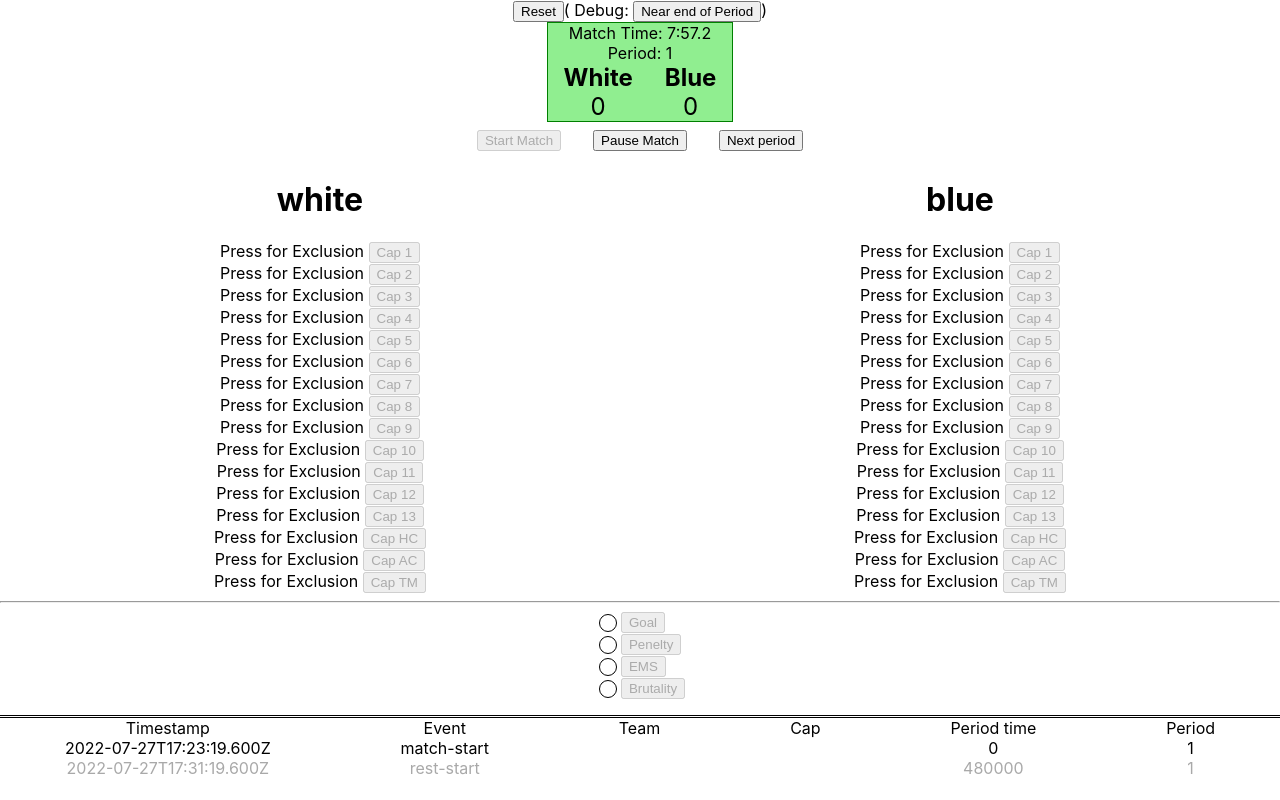
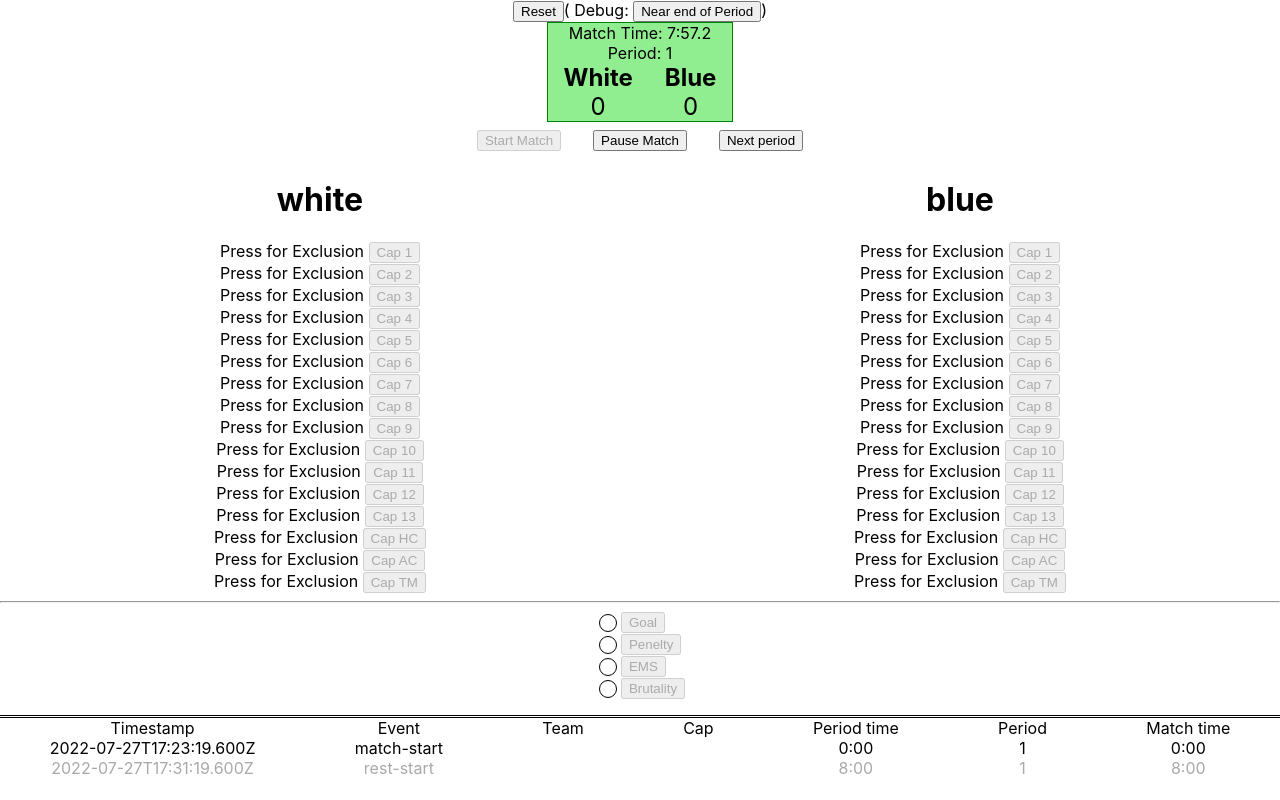
Before and after one commit to thecodeite/water-polo-scoreboard, a React (Create React App) app: page / in a window 1280 px wide. Both pictures are taken after a click on the button "Start Match". Built offline with nearby package versions, Linux system fonts and the light colour scheme.

Commit message:
add matchTime back in as total match time

```diff
--- a/src/components/EventLog.scss
+++ b/src/components/EventLog.scss
@@ -2,7 +2,6 @@
   margin-top: 16px;
   border-top: 3px double black;
   display: grid;
-  grid-template-columns: repeat(6, auto);
 
   .v {
     color: darkgrey;
--- a/src/components/EventLog.tsx
+++ b/src/components/EventLog.tsx
@@ -2,23 +2,34 @@ import React from 'react';
 
 import './EventLog.scss';
 
+function formatTime(ms: number) {
+  const mins = Math.floor(ms / 60000);
+  const seconds = Math.floor((ms % 60000) / 1000)
+    .toString()
+    .padStart(2, '0');
+
+  return `${mins}:${seconds}`;
+}
+
 export function EventLog({ events }: { events: GameEventWithMatchTime[] }) {
   return (
-    <div className="EventLog">
+    <div className="EventLog" style={{ gridTemplateColumns: 'repeat(7, auto)' }}>
       <div>Timestamp</div>
       <div>Event</div>
       <div>Team</div>
       <div>Cap</div>
       <div>Period time</div>
       <div>Period</div>
+      <div>Match time</div>
       {events.map((event) => (
         <React.Fragment key={event.id}>
           <div className={event.isVirtual ? 'v' : undefined}>{new Date(event.timestamp).toISOString()}</div>
           <div className={event.isVirtual ? 'v' : undefined}>{event.name}</div>
           <div className={event.isVirtual ? 'v' : undefined}>{event.team}</div>
           <div className={event.isVirtual ? 'v' : undefined}>{event.cap}</div>
-          <div className={event.isVirtual ? 'v' : undefined}>{event.periodTime}</div>
-          <div className={event.isVirtual ? 'v' : undefined}>{event.period}</div>
+          <div className={event.isVirtual ? 'v' : undefined}>{formatTime(event.periodTime)}</div>
+          <div className={event.isVirtual ? 'v' : undefined}>{event.period + 1}</div>
+          <div className={event.isVirtual ? 'v' : undefined}>{formatTime(event.matchTime)}</div>
         </React.Fragment>
       ))}
     </div>
--- a/src/components/ScorerScreen.tsx
+++ b/src/components/ScorerScreen.tsx
@@ -2,43 +2,66 @@ import React, { useEffect, useState } from 'react';
 import { stamp } from '../events';
 import './ScorerScreen.scss';
 
+interface Times {
+  periodClock: number;
+  restClock: number;
+  exclusionClock: number;
+}
+
+export function calcTimes(timeBeforePause: number, unPausedAt: number | undefined): Times {
+  const clockDelta = unPausedAt ? stamp() - unPausedAt : 0;
+  const clock = timeBeforePause + clockDelta;
+  const timeLeftSigned = 8 * 60 * 1000 - clock;
+
+  return {
+    periodClock: timeLeftSigned > 0 ? timeLeftSigned : 0,
+    restClock: timeLeftSigned < 0 ? -timeLeftSigned : 0,
+    exclusionClock: timeLeftSigned > 0 ? clock : 8 * 60 * 1000,
+  };
+}
+
 export function ScorerScreen({ globalState }: { globalState: GlobalState }) {
   const { timeBeforePause, unPausedAt, period } = globalState;
-  const [clock, setClock] = useState(timeBeforePause);
+  const [{ periodClock, restClock, exclusionClock }, setClock] = useState(calcTimes(timeBeforePause, unPausedAt));
 
   useEffect(() => {
-    setClock(timeBeforePause);
+    setClock(calcTimes(timeBeforePause, unPausedAt));
     const h = setInterval(() => {
-      const running = unPausedAt ? stamp() - unPausedAt : 0;
-      console.log('unPausedAt, timeBeforePause , running:', unPausedAt, timeBeforePause, running);
-      setClock(timeBeforePause + running);
+      setClock(calcTimes(timeBeforePause, unPausedAt));
     }, 50);
 
     return () => clearInterval(h);
   }, [timeBeforePause, unPausedAt]);
 
-  let timeLeftSigned = 8 * 60 * 1000 - clock;
-  const inRest = timeLeftSigned < 0;
-  if (timeLeftSigned < -2 * 60 * 1000) {
-    timeLeftSigned = -2 * 60 * 1000;
-  }
-  const timeLeft = Math.abs(timeLeftSigned);
-  const minutes = Math.floor(timeLeft / 60000).toString();
-  const seconds = Math.floor((timeLeft % 60000) / 1000)
-    .toString()
-    .padStart(2, '0');
-  const tenths = Math.floor((timeLeft % 1000) / 100).toString();
+  const tl = {
+    minutes: Math.floor(periodClock / 60000).toString(),
+    seconds: Math.floor((periodClock % 60000) / 1000)
+      .toString()
+      .padStart(2, '0'),
+    tenths: Math.floor((periodClock % 1000) / 100).toString(),
+  };
 
+  const rt = {
+    minutes: Math.floor(restClock / 60000).toString(),
+    seconds: Math.floor((restClock % 60000) / 1000)
+      .toString()
+      .padStart(2, '0'),
+    tenths: Math.floor((restClock % 1000) / 100).toString(),
+  };
   return (
     <div className="ScorerScreen">
       <div>
-        Match Time: {minutes}:{seconds}.{tenths}
+        Match Time: {tl.minutes}:{tl.seconds}.{tl.tenths}
       </div>
-      {inRest ? <div>Rest</div> : undefined}
+      {restClock > 0 ? (
+        <div>
+          Rest Time: {rt.minutes}:{rt.seconds}.{rt.tenths}{' '}
+        </div>
+      ) : undefined}
       <div>Period: {period}</div>
       <div className="ScorerScreen-teams">
-        <TeamStats clock={clock} title={'White'} teamStats={globalState.white} />
-        <TeamStats clock={clock} title={'Blue'} teamStats={globalState.blue} />
+        <TeamStats clock={exclusionClock} title={'White'} teamStats={globalState.white} />
+        <TeamStats clock={exclusionClock} title={'Blue'} teamStats={globalState.blue} />
       </div>
     </div>
   );
--- a/src/reducers.ts
+++ b/src/reducers.ts
@@ -14,14 +14,17 @@ export function withMatchTime(events: GameEvent[]): GameEventWithMatchTime[] {
     timeBeforePause: 0,
     unPausedAt: undefined,
     pausedAt: undefined,
-    period: 1,
+    period: 0,
   };
+
+  type RestStartEventWithMatchTime = RestStartEvent & RelativeTiming;
 
   const res = events.reduce(
     ([oldState, arr]: ReducerType, event: GameEvent): ReducerType => {
       let timeBeforePause: number;
       let periodTime: number;
       let period = oldState.period;
+      let matchTime: number;
 
       switch (event.name) {
         case 'match-pause':
@@ -29,6 +32,11 @@ export function withMatchTime(events: GameEvent[]): GameEventWithMatchTime[] {
 
           timeBeforePause = oldState.timeBeforePause + (event.timestamp - oldState.unPausedAt);
           periodTime = timeBeforePause;
+
+          if (periodTime > 8 * 60 * 1000) {
+            periodTime = 8 * 60 * 1000;
+          }
+          matchTime = oldState.period * 8 * 60 * 1000 + periodTime;
           return [
             {
               ...oldState,
@@ -36,32 +44,36 @@ export function withMatchTime(events: GameEvent[]): GameEventWithMatchTime[] {
               pausedAt: event.timestamp,
               unPausedAt: undefined,
             },
-            [...arr, { ...event, periodTime, period }],
+            [...arr, { ...event, periodTime, period, matchTime }],
           ];
         case 'match-start':
           periodTime = oldState.timeBeforePause;
+          if (periodTime > 8 * 60 * 1000) {
+            periodTime = 8 * 60 * 1000;
+          }
+          matchTime = oldState.period * 8 * 60 * 1000 + periodTime;
           return [
             {
               ...oldState,
               pausedAt: undefined,
               unPausedAt: event.timestamp,
             },
-            [...arr, { ...event, periodTime, period }],
+            [...arr, { ...event, periodTime, period, matchTime }],
           ];
         case 'next-period':
           //if (!oldState.pausedAt || oldState.unPausedAt) throw new Error('Match not paused');
           timeBeforePause = 0;
           periodTime = 0;
-          period += 1;
+          matchTime = oldState.period * 8 * 60 * 1000;
           return [
             {
               ...oldState,
               timeBeforePause,
               unPausedAt: undefined,
               pausedAt: undefined,
-              period,
+              period: period + 1,
             },
-            [...arr, { ...event, periodTime, period }],
+            [...arr, { ...event, periodTime, period, matchTime }],
           ];
         default:
           if (oldState.unPausedAt) {
@@ -69,7 +81,11 @@ export function withMatchTime(events: GameEvent[]): GameEventWithMatchTime[] {
           } else {
             periodTime = oldState.timeBeforePause;
           }
-          return [oldState, [...arr, { ...event, periodTime, period }]];
+          if (periodTime > 8 * 60 * 1000) {
+            periodTime = 8 * 60 * 1000;
+          }
+          matchTime = oldState.period * 8 * 60 * 1000 + periodTime;
+          return [oldState, [...arr, { ...event, periodTime, period, matchTime }]];
       }
     },
     [initialState, []],
@@ -82,6 +98,7 @@ export function withMatchTime(events: GameEvent[]): GameEventWithMatchTime[] {
     const restStartEvent: RestStartEvent & RelativeTiming = {
       periodTime: 8 * 60 * 1000,
       period: state.period,
+      matchTime: (state.period + 1) * 8 * 60 * 1000,
       name: 'rest-start',
       id: nextId(),
       timestamp: state.unPausedAt + timeLeft,
--- a/src/types.d.ts
+++ b/src/types.d.ts
@@ -71,6 +71,7 @@ type GameEvent =
 interface RelativeTiming {
   periodTime: number;
   period: number;
+  matchTime: number;
 }
 
 type GameEventWithMatchTime = GameEvent & RelativeTiming;
```
